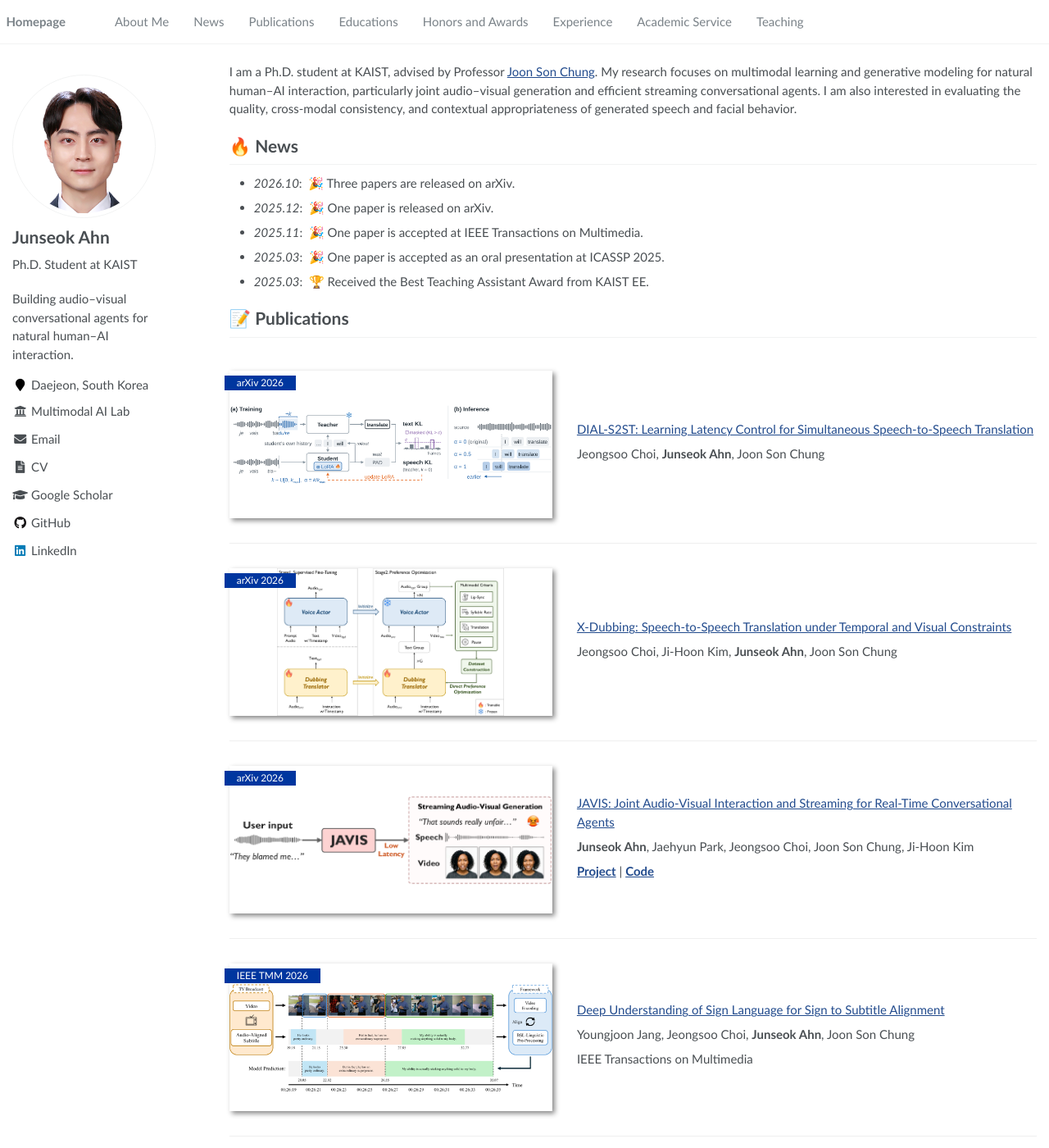
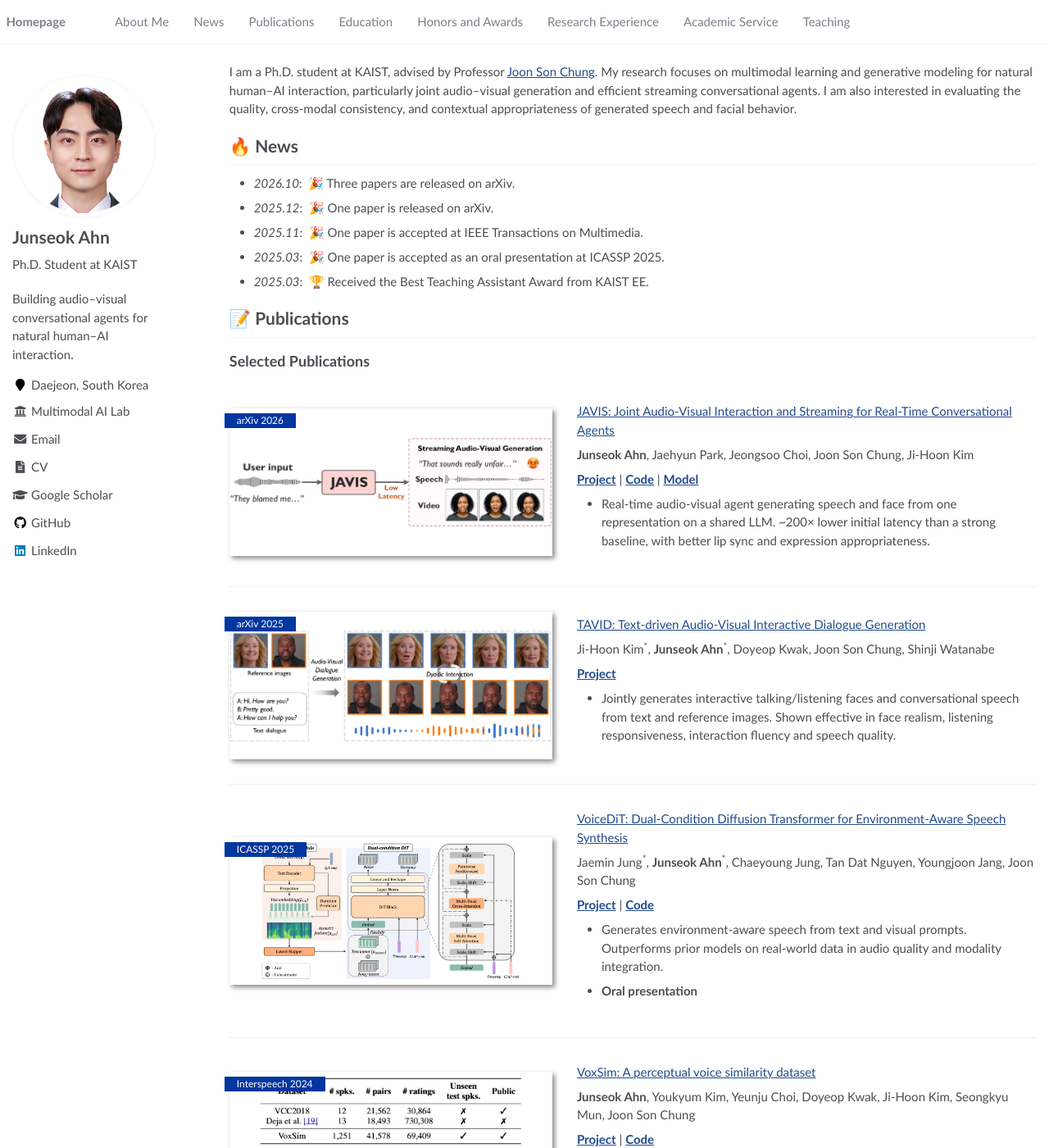
Before and after one commit to junseok520/junseok520.github.io, a Jekyll site: the page built from _pages/about.md, in a window 1280 px wide and 1400 px high. Shown: the whole window at 82% size. Built offline with Jekyll 4.4.1, drawn with Linux system fonts in a browser that asks for light colours; some of the changed text lies outside the part shown.

Commit message:
Restructure publications, add research experience details and JA favicon
- Publications: Selected (paper-box + one-line summary from abstracts) and Other (one-line list with venue tags styled like rayeren.github.io); add JAVIS model link
- Research Experience: rename section, add CV descriptions
- Favicon: JA monogram SVG/ICO/apple-touch-icon in site link color
- Rename Educations to Education; untrack .DS_Store

Co-Authored-By: Claude Opus 5.5 <noreply@anthropic.com>

```diff
--- a/_includes/head/custom.html
+++ b/_includes/head/custom.html
@@ -1,3 +1,6 @@
+<link rel="icon" href="{{ '/assets/favicon/favicon.ico' | relative_url }}" sizes="any">
+<link rel="icon" href="{{ '/assets/favicon/favicon.svg' | relative_url }}" type="image/svg+xml">
+<link rel="apple-touch-icon" href="{{ '/assets/favicon/apple-touch-icon.png' | relative_url }}">
 <meta name="theme-color" content="#ffffff">
 <link rel="stylesheet" href="assets/css/academicons.css"/>
 
--- a/_pages/about.md
+++ b/_pages/about.md
@@ -22,23 +22,7 @@ I am a Ph.D. student at KAIST, advised by Professor [Joon Son Chung](https://mm.
 
 # 📝 Publications
 
-<div class='paper-box'><div class='paper-box-image'><div><div class="badge">arXiv 2026</div><img src='assets/thumbs/9_dials2st.png' alt="DIAL-S2ST" width="100%"></div></div>
-<div class='paper-box-text' markdown="1">
-
-[DIAL-S2ST: Learning Latency Control for Simultaneous Speech-to-Speech Translation](https://arxiv.org/abs/2610.32214)
-
-Jeongsoo Choi, **Junseok Ahn**, Joon Son Chung
-</div>
-</div>
-
-<div class='paper-box'><div class='paper-box-image'><div><div class="badge">arXiv 2026</div><img src='assets/thumbs/8_xdubbing.png' alt="X-Dubbing" width="100%"></div></div>
-<div class='paper-box-text' markdown="1">
-
-[X-Dubbing: Speech-to-Speech Translation under Temporal and Visual Constraints](https://arxiv.org/abs/2610.32042)
-
-Jeongsoo Choi, Ji-Hoon Kim, **Junseok Ahn**, Joon Son Chung
-</div>
-</div>
+## Selected Publications
 
 <div class='paper-box'><div class='paper-box-image'><div><div class="badge">arXiv 2026</div><img src='assets/thumbs/7_javis.png' alt="JAVIS" width="100%"></div></div>
 <div class='paper-box-text' markdown="1">
@@ -47,18 +31,8 @@ Jeongsoo Choi, Ji-Hoon Kim, **Junseok Ahn**, Joon Son Chung
 
 **Junseok Ahn**, Jaehyun Park, Jeongsoo Choi, Joon Son Chung, Ji-Hoon Kim
 
-[**Project**](https://mm.kaist.ac.kr/projects/JAVIS/) \| [**Code**](https://github.com/kaistmm/JAVIS)
-</div>
-</div>
-
-<div class='paper-box'><div class='paper-box-image'><div><div class="badge">IEEE TMM 2026</div><img src='assets/thumbs/5_signsubtitle.png' alt="Sign to Subtitle Alignment" width="100%"></div></div>
-<div class='paper-box-text' markdown="1">
-
-[Deep Understanding of Sign Language for Sign to Subtitle Alignment](https://ieeexplore.ieee.org/document/11433085)
-
-Youngjoon Jang, Jeongsoo Choi, **Junseok Ahn**, Joon Son Chung
-
-IEEE Transactions on Multimedia
+[**Project**](https://mm.kaist.ac.kr/projects/JAVIS/) \| [**Code**](https://github.com/kaistmm/JAVIS) \| [**Model**](https://huggingface.co/junseok520/JAVIS)
+- Real-time audio-visual agent generating speech and face from one representation on a shared LLM. ~200× lower initial latency than a strong baseline, with better lip sync and expression appropriateness.
 </div>
 </div>
 
@@ -70,6 +44,7 @@ IEEE Transactions on Multimedia
 Ji-Hoon Kim<sup>*</sup>, **Junseok Ahn**<sup>*</sup>, Doyeop Kwak, Joon Son Chung, Shinji Watanabe
 
 [**Project**](https://mm.kaist.ac.kr/projects/TAVID/)
+- Jointly generates interactive talking/listening faces and conversational speech from text and reference images. Shown effective in face realism, listening responsiveness, interaction fluency and speech quality.
 </div>
 </div>
 
@@ -81,7 +56,8 @@ Ji-Hoon Kim<sup>*</sup>, **Junseok Ahn**<sup>*</sup>, Doyeop Kwak, Joon Son Chun
 Jaemin Jung<sup>*</sup>, **Junseok Ahn**<sup>*</sup>, Chaeyoung Jung, Tan Dat Nguyen, Youngjoon Jang, Joon Son Chung
 
 [**Project**](https://mm.kaist.ac.kr/projects/voicedit/) \| [**Code**](https://github.com/kaistmm/VoiceDiT)
-- Oral presentation
+- Generates environment-aware speech from text and visual prompts. Outperforms prior models on real-world data in audio quality and modality integration.
+- **Oral presentation**
 </div>
 </div>
 
@@ -93,6 +69,7 @@ Jaemin Jung<sup>*</sup>, **Junseok Ahn**<sup>*</sup>, Chaeyoung Jung, Tan Dat Ng
 **Junseok Ahn**, Youkyum Kim, Yeunju Choi, Doyeop Kwak, Ji-Hoon Kim, Seongkyu Mun, Joon Son Chung
 
 [**Project**](https://mm.kaist.ac.kr/projects/voxsim/) \| [**Code**](https://github.com/kaistmm/voxsim_trainer)
+- Perceptual voice similarity dataset of ~70k human ratings on 41k VoxCeleb utterance pairs. Trained models generalize to out-of-domain VCC2018.
 - **Best Student Paper Award Nominee**
 </div>
 </div>
@@ -105,23 +82,20 @@ Jaemin Jung<sup>*</sup>, **Junseok Ahn**<sup>*</sup>, Chaeyoung Jung, Tan Dat Ng
 Youngjoon Jang<sup>*</sup>, Ji-Hoon Kim<sup>*</sup>, **Junseok Ahn**, Doyeop Kwak, Hong-Sun Yang, Yoon-Cheol Ju, Il-Hwan Kim, Byeong-Yeol Kim, Joon Son Chung
 
 [**Project**](https://mm.kaist.ac.kr/projects/faces-that-speak/)
+- Jointly synthesizes talking faces and speech from text in a unified framework. Produces natural faces with text-matched speech and generalizes to unseen identities.
 </div>
 </div>
 
-<div class='paper-box'><div class='paper-box-image'><div><div class="badge">ICASSP 2024</div><img src='assets/thumbs/1_slowfastsign.png' alt="SlowFastSign" width="100%"></div></div>
-<div class='paper-box-text' markdown="1">
+## Other Publications
 
-[Slowfast Network for Continuous Sign Language Recognition](https://arxiv.org/abs/2309.12304)
-
-**Junseok Ahn**<sup>*</sup>, Youngjoon Jang<sup>*</sup>, Joon Son Chung
-
-[**Code**](https://github.com/kaistmm/SlowFastSign)
-</div>
-</div>
+- `arXiv 2026` [DIAL-S2ST: Learning Latency Control for Simultaneous Speech-to-Speech Translation](https://arxiv.org/abs/2610.32214), Jeongsoo Choi, **Junseok Ahn**, Joon Son Chung
+- `arXiv 2026` [X-Dubbing: Speech-to-Speech Translation under Temporal and Visual Constraints](https://arxiv.org/abs/2610.32042), Jeongsoo Choi, Ji-Hoon Kim, **Junseok Ahn**, Joon Son Chung
+- `IEEE TMM 2026` [Deep Understanding of Sign Language for Sign to Subtitle Alignment](https://ieeexplore.ieee.org/document/11433085), Youngjoon Jang, Jeongsoo Choi, **Junseok Ahn**, Joon Son Chung
+- `ICASSP 2024` [Slowfast Network for Continuous Sign Language Recognition](https://arxiv.org/abs/2309.12304), **Junseok Ahn**<sup>*</sup>, Youngjoon Jang<sup>*</sup>, Joon Son Chung \| [**Code**](https://github.com/kaistmm/SlowFastSign)
 
 <sup>*</sup> Equal contribution
 
-# 📖 Educations
+# 📖 Education
 - *2023.03 - now*, Integrated M.S./Ph.D. in Electrical Engineering, KAIST. Advisor: [Joon Son Chung](https://mm.kaist.ac.kr/joon/). Expected graduation: Feb. 2028
 - *2019.03 - 2023.02*, B.S. in Electrical Engineering, KAIST. Summa Cum Laude; ranked 2nd among KAIST's 2023 bachelor's graduates
 
@@ -130,11 +104,15 @@ Youngjoon Jang<sup>*</sup>, Ji-Hoon Kim<sup>*</sup>, **Junseok Ahn**, Doyeop Kwa
 - *2024.09* Best Student Paper Award Nominee, Interspeech 2024
 - *2019 - 2021* Dean's List, KAIST (Spring 2019, Spring 2020, Spring 2021)
 
-# 💻 Experience
+# 💻 Research Experience
 - *2025.04 - now*, Graduate Researcher, IITP-funded Project: Sign Language Video Anonymization, [KAIST Multimodal AI Lab](https://mm.kaist.ac.kr).
+  - Avatar-based anonymization for sign language video, preserving hand motion, body pose and facial expression; 3D motion parameter prediction integrated with 3D Gaussian Splatting avatar rendering, targeting real-time motion transfer.
 - *2023.07 - 2023.12*, Graduate Researcher, [Samsung Research](https://research.samsung.com/)–KAIST Collaboration, [KAIST Multimodal AI Lab](https://mm.kaist.ac.kr).
+  - Led data curation, perceptual annotation and quality control for VoxSim (Interspeech 2024); developed WavLM- and ECAPA-TDNN-based models for perceptual speaker similarity and synthesized speech quality assessment.
 - *2022.03 - 2022.12*, Undergraduate Researcher (URP), [KAIST Multimodal AI Lab](https://mm.kaist.ac.kr).
+  - Language-invariant speaker embeddings via adversarial training with gradient reversal; evaluated cross-lingual speaker verification.
 - *2021.09 - 2022.02*, Student Researcher (Intern), Samsung Electronics System LSI.
+  - MATLAB simulator for a 5G NR PUSCH MIMO receiver; compared zero-forcing, LMMSE and maximum-likelihood receivers by bit error rate.
 
 # 🔍 Academic Service
 - Conference Reviewer: SLT 2026, EMNLP 2026, ICML 2026, ICASSP 2026, ASRU 2025, NeurIPS 2025
--- a/_sass/_syntax.scss
+++ b/_sass/_syntax.scss
@@ -31,6 +31,16 @@ div.highlighter-rouge, figure.highlight {
     font-size: $type-size-7;
     line-height: 1.8;
   }
+}
+
+.highlighter-rouge{
+  background-color: #03228d;
+  color: white;
+  margin-bottom: 0em;
+  padding: 0em;
+  font-size: $type-size-7;
+  border: 0px solid $border-color;
+  border-radius: 0;
 }
 
 .highlight table td { padding: 5px; }
```
Also changed, not shown: _data/navigation.yml (+4 -4 lines), assets/favicon/apple-touch-icon.png (added), assets/favicon/favicon.ico (added), assets/favicon/favicon.svg (added), 1 other file.
